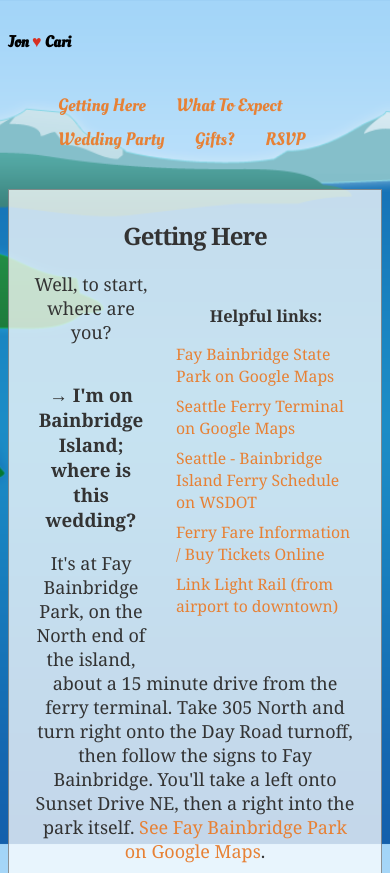
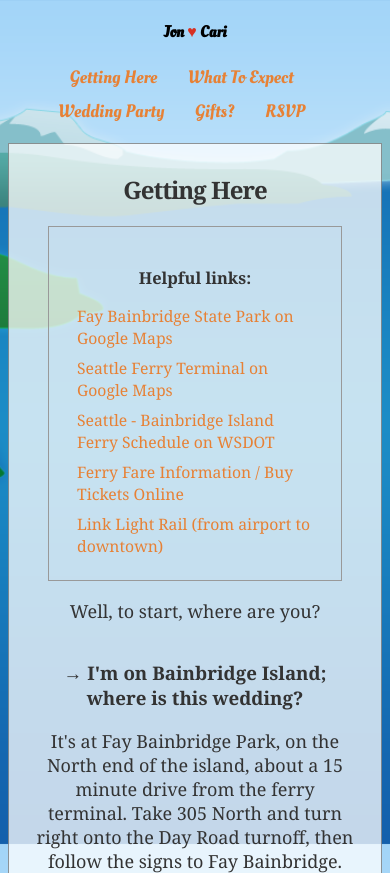
Before and after one commit to bahoo/jonandcari, a Django app: template templates/getting-here.html in a window 390 px wide. Shown: the top 873 px of the page. Run offline with Django 3.2, Linux system fonts and the light colour scheme; the template is opened without the code that fills it, so the values that code supplies are empty; some libraries are stand-ins or nearby versions.

Commit message:
A few mobile-friendly additions.

```diff
--- a/static/css/style.css
+++ b/static/css/style.css
@@ -300,10 +300,38 @@ input.count{
         font-size: 2em;
     }
 
+    .authed .nav{
+        margin: 0;
+        text-align: center;
+    }
+
     .layout,
     .maps{
         width: auto;
         min-width: 0;
+    }
+
+    .header h4{
+        float: none;
+        text-align: center;
+    }
+
+    .sidebar{
+        float: none;
+        border: 1px #999 solid;
+        width: auto;
+        padding: 0.5em 2em;
+        margin: 1em;
+    }
+
+    .party{
+        display: block;
+        width: auto;
+        float: none;
+    }
+
+    textarea{
+        max-width: 100%;
     }
 
     .maps img{
```
